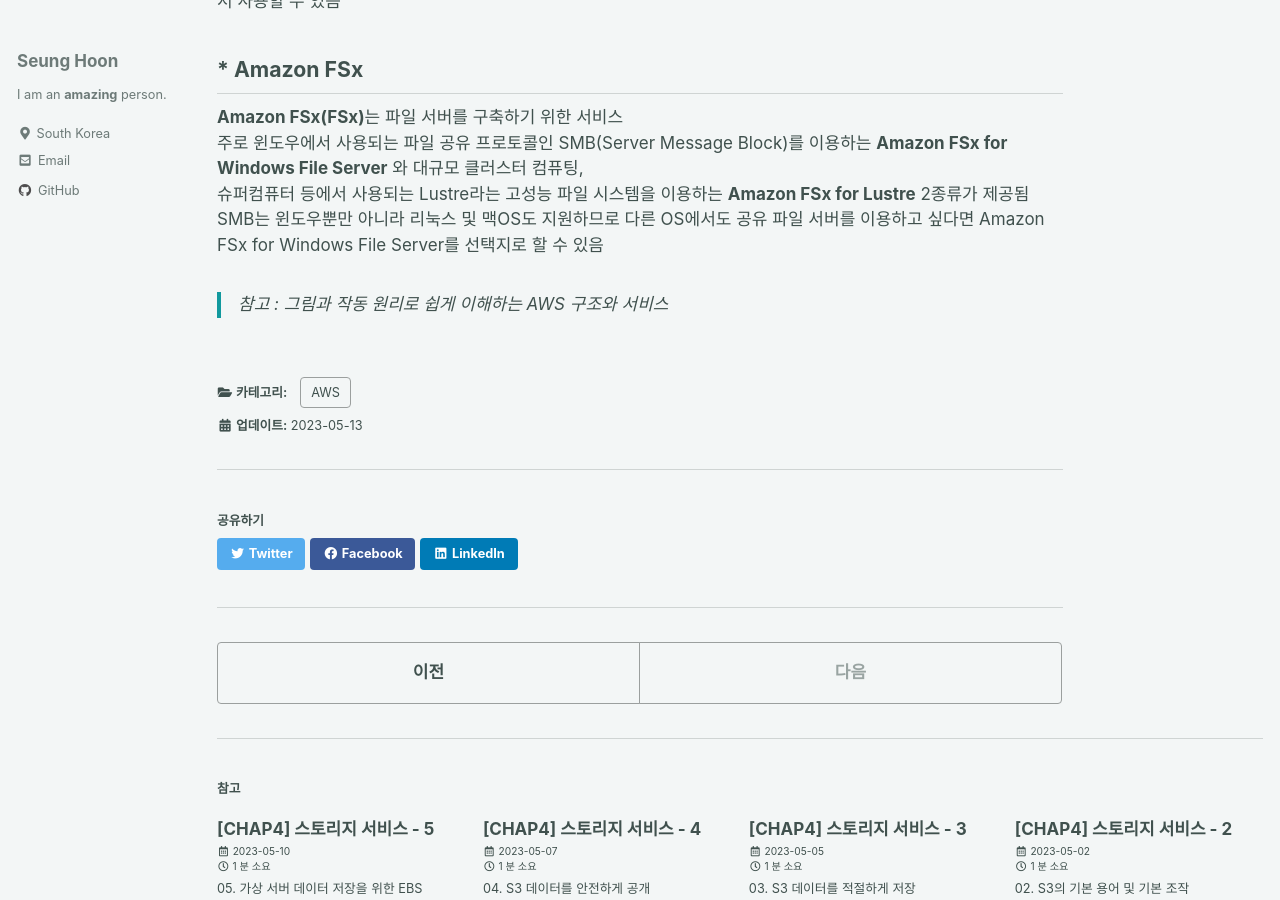
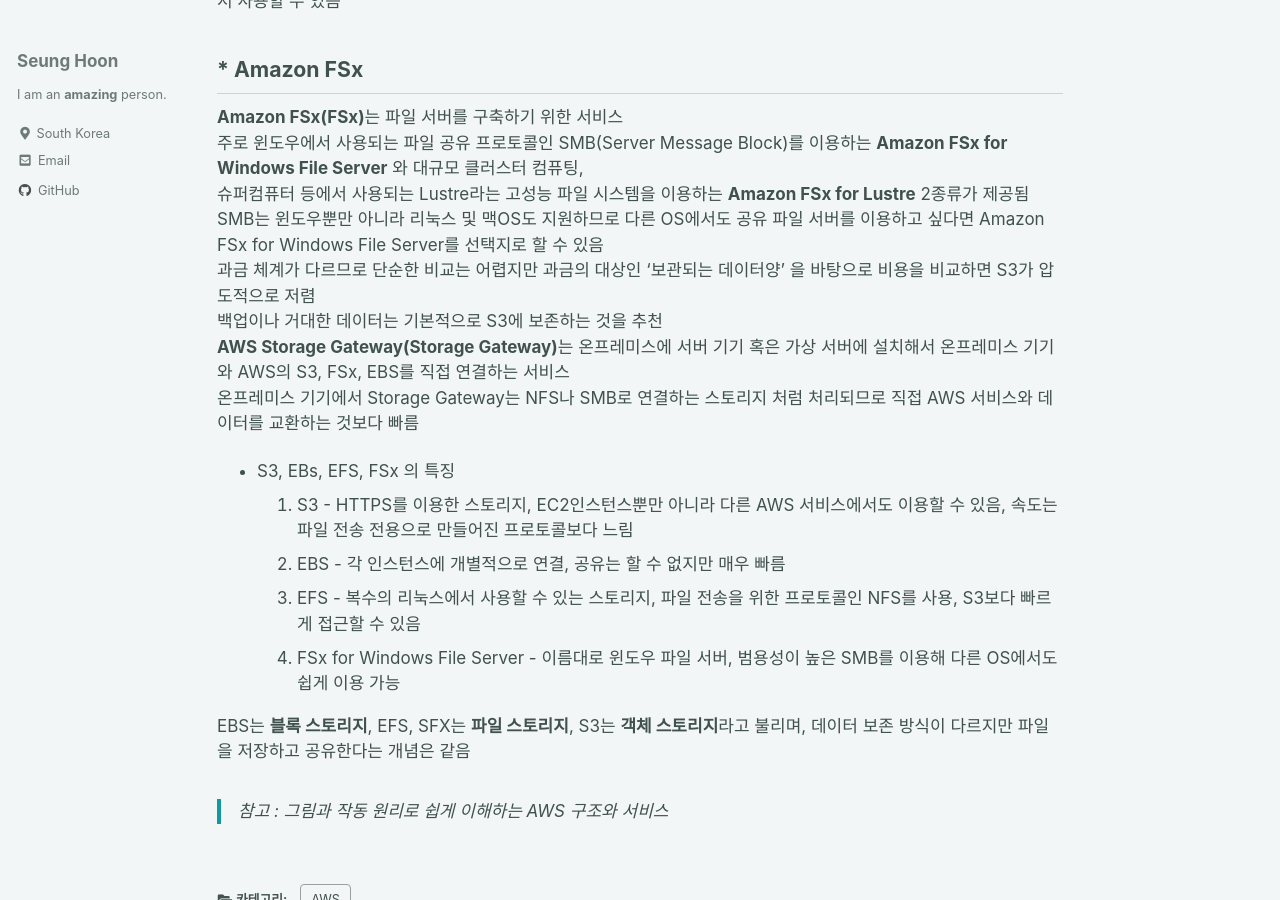
Before and after one commit to ibk01161/ibk01161.github.io, a Jekyll site: the page built from _posts/2023-05-13-aws4_06.md, in a window 1280 px wide and 900 px high, scrolled down 474 px. Built offline with Jekyll 4.4.1, drawn with Linux system fonts in a browser that asks for light colours; cached includes are drawn as plain includes.

Commit message:
Add Post

```diff
--- a/_posts/2023-05-13-aws4_06.md
+++ b/_posts/2023-05-13-aws4_06.md
@@ -21,8 +21,17 @@ EFS는 비교적 고속으로 데이터를 전송할 수 있는 **NFS(Network Fi
 주로 윈도우에서 사용되는 파일 공유 프로토콜인 SMB(Server Message Block)를 이용하는 **Amazon FSx for Windows File Server** 와 대규모 클러스터 컴퓨팅,
 슈퍼컴퓨터 등에서 사용되는 Lustre라는 고성능 파일 시스템을 이용하는 **Amazon FSx for Lustre** 2종류가 제공됨
 SMB는 윈도우뿐만 아니라 리눅스 및 맥OS도 지원하므로 다른 OS에서도 공유 파일 서버를 이용하고 싶다면 Amazon FSx for Windows File Server를 선택지로 할 수 있음
+과금 체계가 다르므로 단순한 비교는 어렵지만 과금의 대상인 '보관되는 데이터양' 을 바탕으로 비용을 비교하면 S3가 압도적으로 저렴
+백업이나 거대한 데이터는 기본적으로 S3에 보존하는 것을 추천
+**AWS Storage Gateway(Storage Gateway)**는 온프레미스에 서버 기기 혹은 가상 서버에 설치해서 온프레미스 기기와 AWS의 S3, FSx, EBS를 직접 연결하는 서비스
+온프레미스 기기에서 Storage Gateway는 NFS나 SMB로 연결하는 스토리지 처럼 처리되므로 직접 AWS 서비스와 데이터를 교환하는 것보다 빠름
 
+* S3, EBs, EFS, FSx 의 특징
+1. S3 - HTTPS를 이용한 스토리지, EC2인스턴스뿐만 아니라 다른 AWS 서비스에서도 이용할 수 있음, 속도는 파일 전송 전용으로 만들어진 프로토콜보다 느림
+2. EBS - 각 인스턴스에 개별적으로 연결, 공유는 할 수 없지만 매우 빠름
+3. EFS - 복수의 리눅스에서 사용할 수 있는 스토리지, 파일 전송을 위한 프로토콜인 NFS를 사용, S3보다 빠르게 접근할 수 있음
+4. FSx for Windows File Server - 이름대로 윈도우 파일 서버, 범용성이 높은 SMB를 이용해 다른 OS에서도 쉽게 이용 가능
 
-
+EBS는 **블록 스토리지**, EFS, SFX는 **파일 스토리지**, S3는 **객체 스토리지**라고 불리며, 데이터 보존 방식이 다르지만 파일을 저장하고 공유한다는 개념은 같음
 
 > 참고 : 그림과 작동 원리로 쉽게 이해하는 AWS 구조와 서비스
```
